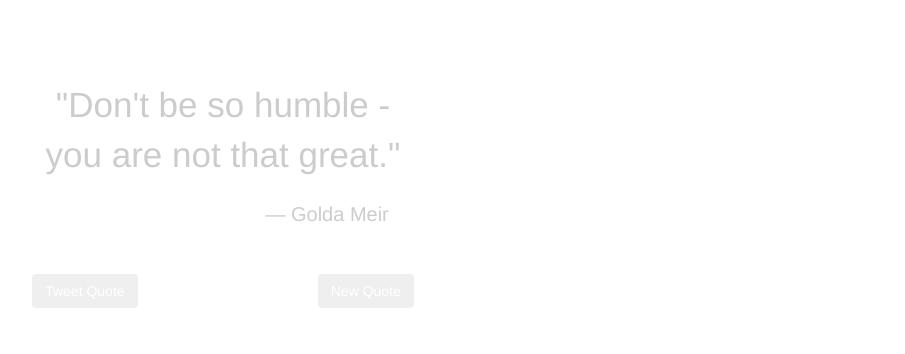
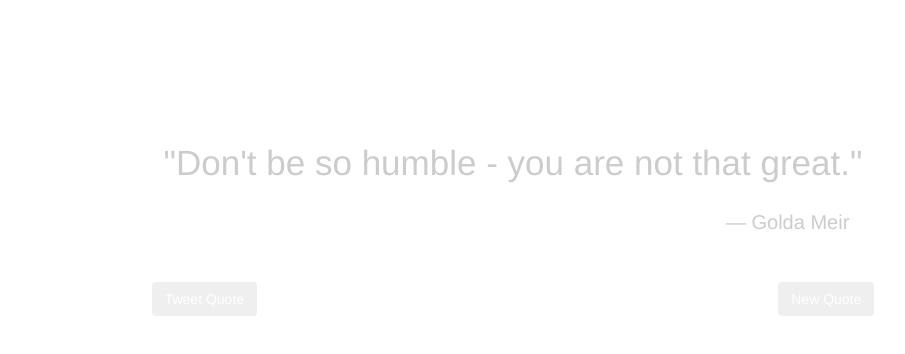
Before and after one commit to millerjay1985/gh-pages-test, a plain HTML site: page index.html in a window 1280 px wide. Shown: the whole page, without its empty margins (127-1032 px from the left). Drawn offline with nearby package versions, Linux system fonts and the light colour scheme.

Commit message:
Update screen.css

```diff
--- a/stylesheets/screen.css
+++ b/stylesheets/screen.css
@@ -4,8 +4,7 @@ body {
 }
 
 .shell {
-  max-height: 450px;
-  max-width: 700px;
+
 }
 
 .mybox {
```
